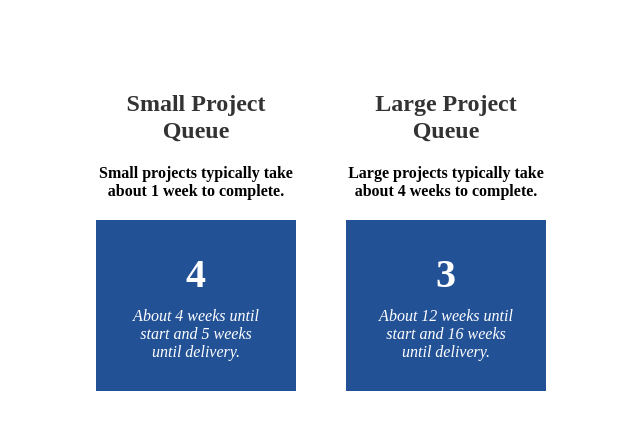
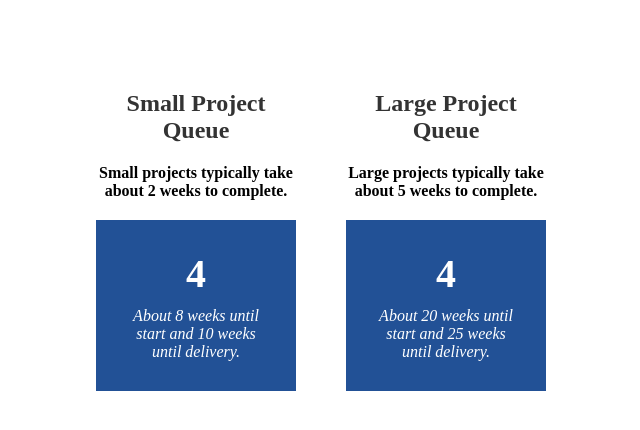
Before and after one commit to toddvharper/btbff-static, a plain HTML site: page index.html in a window 1280 px wide. Shown: the full height of the page, 319-959 px from the left. Drawn offline with Linux system fonts and the light colour scheme.

Commit message:
Test update.

```diff
--- a/index.html
+++ b/index.html
@@ -39,24 +39,23 @@
         font-weight: bold;
         margin-bottom: 10px;
     }
-
 </style>
 
 <div class="queue-template">
     <div class="queue-project">
         <h2>Small Project Queue</h2>
-        <p><b>Small projects typically take about 1 week to complete.</b></p>
+        <p><b>Small projects typically take about 2 weeks to complete.</b></p>
         <div class="queue-number">
             <h3>4</h3>
-            <p><i>About 4 weeks until start and 5 weeks until delivery.</i></p>
+            <p><i>About 8 weeks until start and 10 weeks until delivery.</i></p>
         </div>
     </div>
     <div class="queue-project">
         <h2>Large Project Queue</h2>
-        <p><b>Large projects typically take about 4 weeks to complete.</b></p>
+        <p><b>Large projects typically take about 5 weeks to complete.</b></p>
         <div class="queue-number">
-            <h3>3</h3>
-            <p><i>About 12 weeks until start and 16 weeks until delivery.</i></p>
+            <h3>4</h3>
+            <p><i>About 20 weeks until start and 25 weeks until delivery.</i></p>
         </div>
     </div>
 </div>
```
